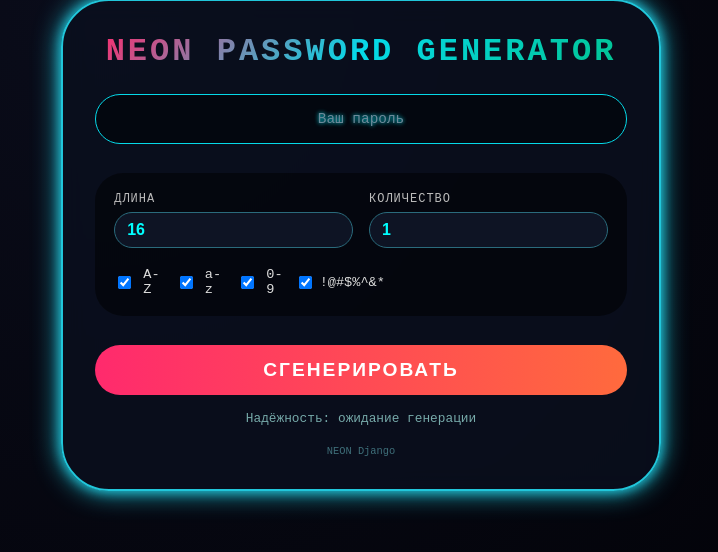
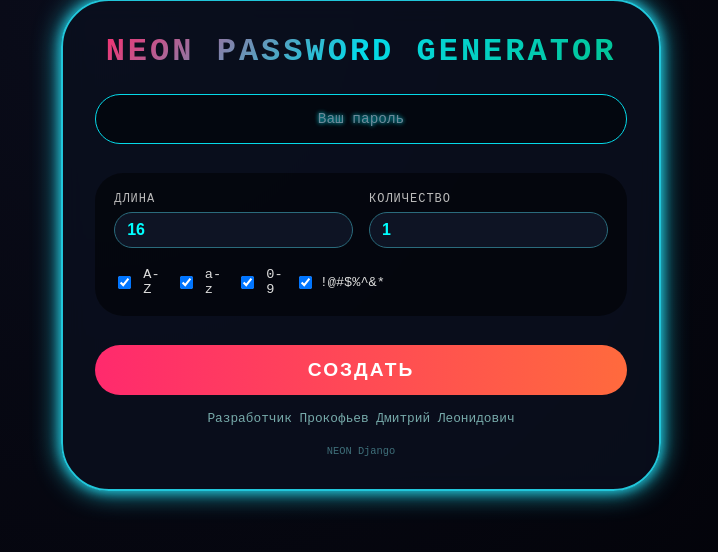
Before and after one commit to DmProkofiev/DjangoApplication, a Django app: page / in a window 1280 px wide. Shown: the part 155-707 px from the top of the page, without its empty margins (279-997 px from the left). Run offline with Django 5.2, Linux system fonts and the light colour scheme.

Commit message:
18.06.2026

```diff
--- a/vault/Templates/vault/home.html
+++ b/vault/Templates/vault/home.html
@@ -216,8 +216,8 @@
         </div>
     </div>
 
-    <button>СГЕНЕРИРОВАТЬ</button>
-    <div class="strength-info">Надёжность: ожидание генерации</div>
+    <button>Создать</button>
+    <div class="strength-info">Разработчик Прокофьев Дмитрий Леонидович</div>
     <footer>NEON Django</footer>
 </div>
 </body>
```
